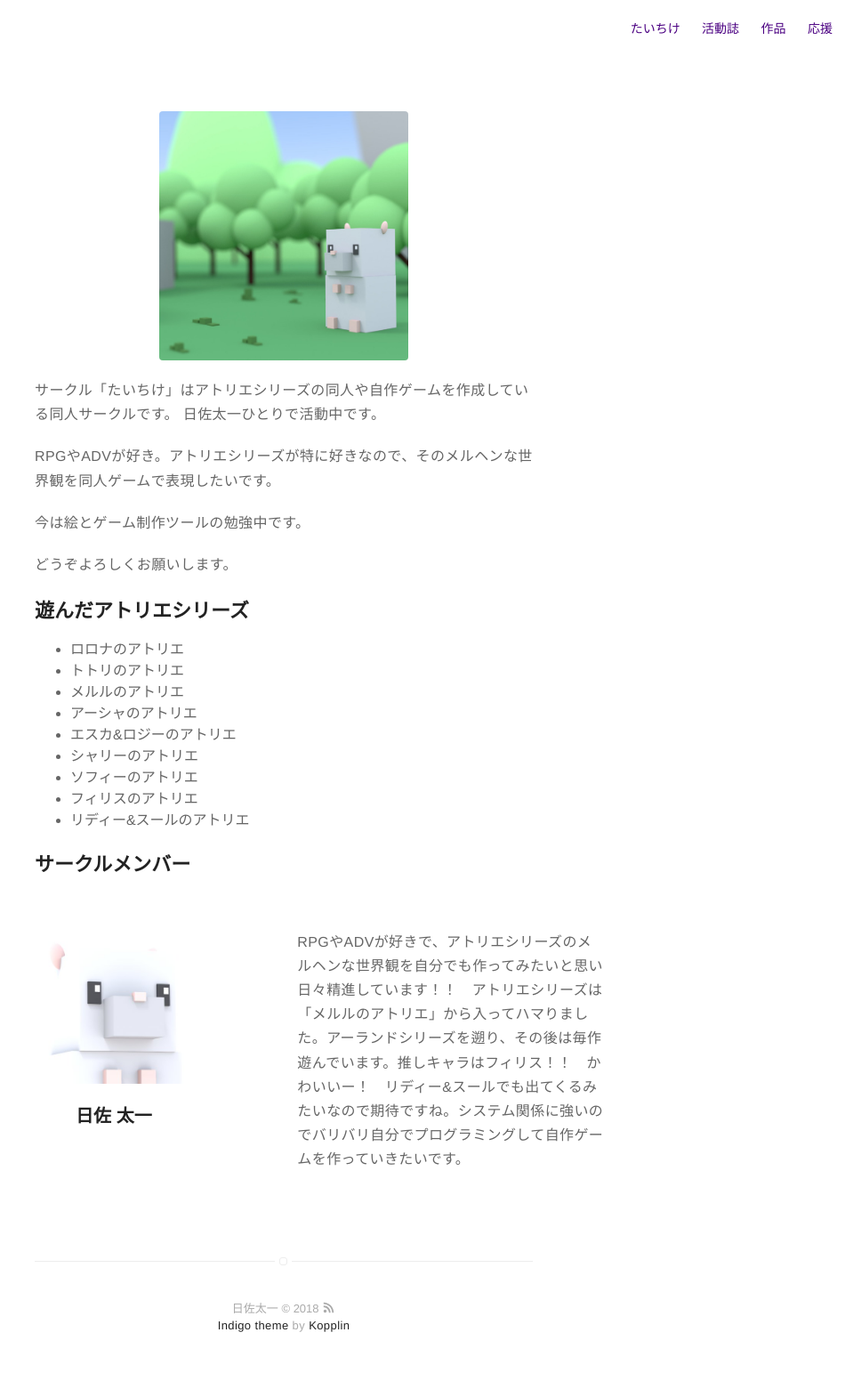
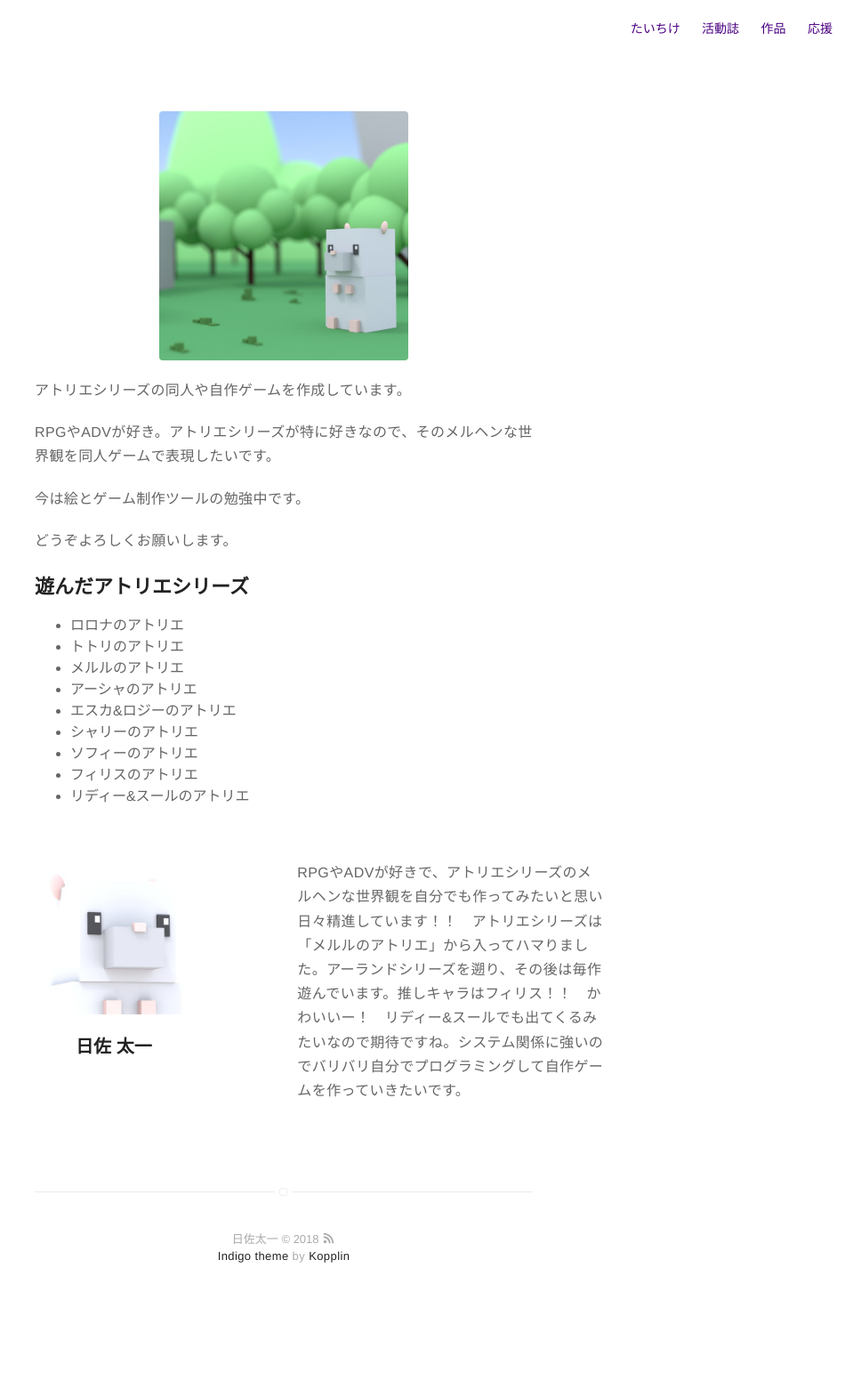
Before and after one commit to hisataichi/hisataichi.github.io, a Jekyll site: the page built from about.md, in a window 1280 px wide. Shown: the whole page at 89% size, without its empty margins (321-1280 px from the left). Built offline with Jekyll 4.4.1, drawn with Linux system fonts in a browser that asks for light colours; after the commit the page ends 1483 px from its top, so only the background shows below that.

Commit message:
Update about.md

```diff
--- a/about.md
+++ b/about.md
@@ -4,8 +4,7 @@ layout: page
 ---
 ![Profile Image]({{ site.url }}/{{ site.picture }})
 
-サークル「たいちけ」はアトリエシリーズの同人や自作ゲームを作成している同人サークルです。
-日佐太一ひとりで活動中です。
+アトリエシリーズの同人や自作ゲームを作成しています。
 
 RPGやADVが好き。アトリエシリーズが特に好きなので、そのメルヘンな世界観を同人ゲームで表現したいです。
 
@@ -25,8 +24,6 @@ RPGやADVが好き。アトリエシリーズが特に好きなので、その
 * フィリスのアトリエ
 * リディー&スールのアトリエ
 
-## サークルメンバー
-
 <div class="side-by-side">
     <div class="toleft">
         <img class="image" src="{{ site.url }}/{{ site.authors.hisataichi.picture }}" alt="Alt Text">
```
